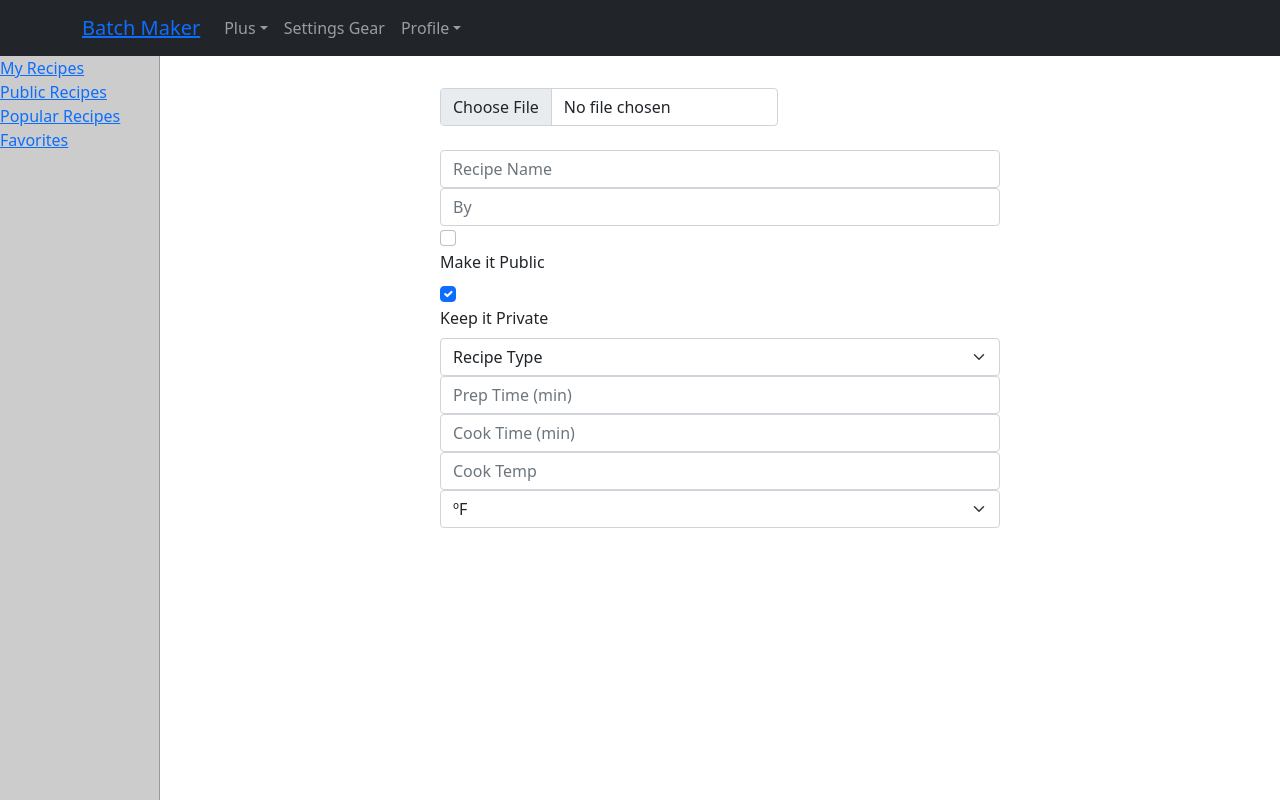
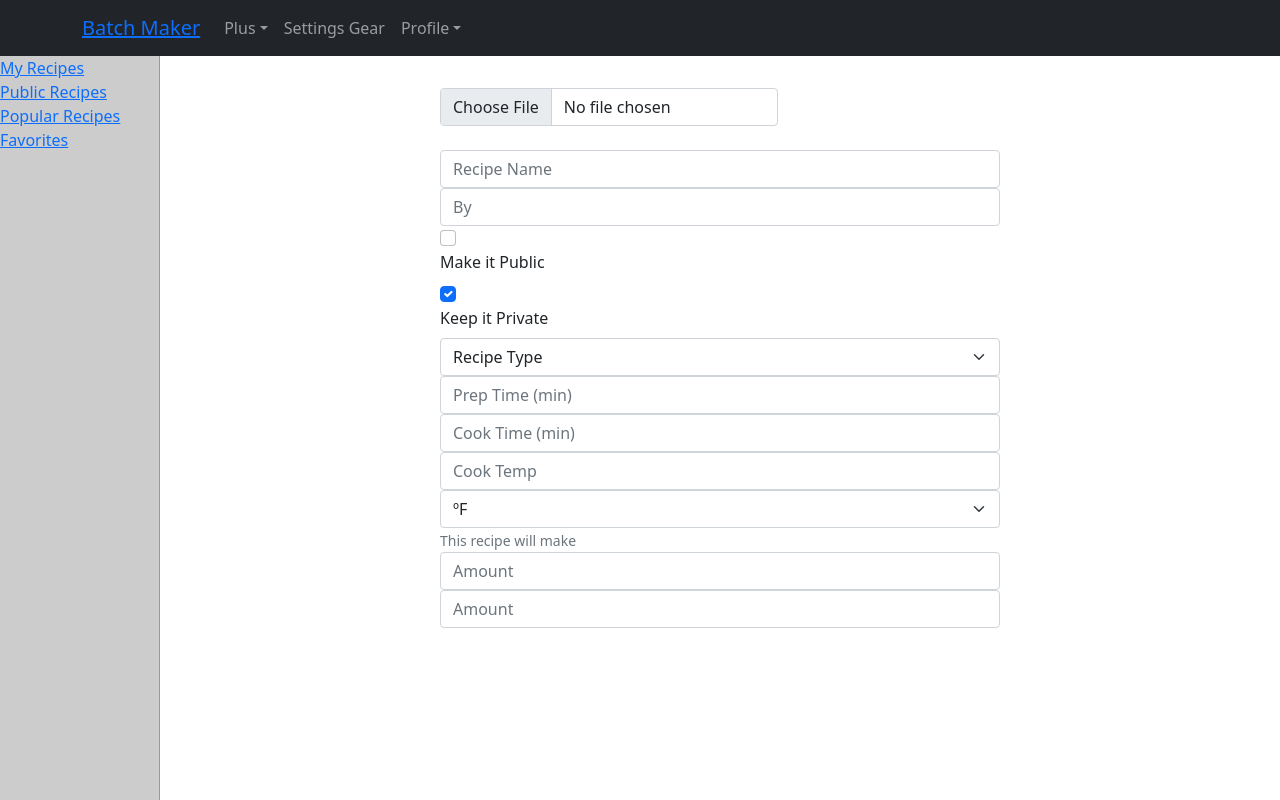
Before and after one commit to willbraun/django-batch-maker-app, a React (Create React App) app in the folder frontend/static/: page /my-recipes/add in a window 1280 px wide. Built offline with nearby package versions, Linux system fonts and the light colour scheme.

Commit message:
added top part of add recipe form

```diff
--- a/frontend/static/src/components/AddRecipe.js
+++ b/frontend/static/src/components/AddRecipe.js
@@ -11,7 +11,7 @@
         prepTime: '',
         cookTime: '',
         cookTemp: '',
-        tempUnit: '',
+        tempUnit: 'FA',
         yieldQuantity: '',
         yieldName: '',
         steps: {},
--- a/frontend/static/src/components/RecipeInput.js
+++ b/frontend/static/src/components/RecipeInput.js
@@ -3,7 +3,7 @@
 import './../styles/recipeinput.css'
 
 const RecipeInput = ({ parentState, setParentState }) => {
-    const { image, title, by, publicRecipe, prepTime, cookTime, cookTemp, tempUnit, yieldQuantity, yieldName, steps, notes, } = parentState;
+    const { image, title, by, publicRecipe, recipeType, prepTime, cookTime, cookTemp, tempUnit, yieldQuantity, yieldName, steps, notes, } = parentState;
 
     const handleInput = (e) => {
         const {name, value} = e.target;
@@ -64,7 +64,11 @@
                 <Form.Label>Keep it Private</Form.Label>
             </Form.Group>
             <Form.Group controlId="recipeType">
-                <Form.Select required>
+                <Form.Select
+                    name="recipeType"
+                    required
+                    value={recipeType}
+                    onChange={handleInput}>
                         <option>Recipe Type</option>
                         <option value="BR">Breakfast</option>
                         <option value="LU">Lunch</option>
@@ -105,10 +109,35 @@
                 />
             </Form.Group>
             <Form.Group controlId="tempUnit">
-                <Form.Select>
+                <Form.Select
+                    name="recipeType"
+                    required
+                    value={recipeType}
+                    onChange={handleInput}>
                         <option value="FA">ºF</option>
                         <option value="CE">ºC</option>
                 </Form.Select>
+            </Form.Group>
+            <Form.Text>This recipe will make</Form.Text>
+            <Form.Group controlId="yieldQuantity">
+                <Form.Control
+                    name="yieldQuantity"
+                    type="number"
+                    value={yieldQuantity}
+                    placeholder="Amount"
+                    required
+                    onChange={handleInput}
+                />
+            </Form.Group>
+            <Form.Group controlId="yieldName">
+                <Form.Control
+                    name="yieldQuantity"
+                    type="number"
+                    value={yieldQuantity}
+                    placeholder="Amount"
+                    required
+                    onChange={handleInput}
+                />
             </Form.Group>
         </Form>
     )
```
Lines whose indentation alone changed are shown as unchanged.
